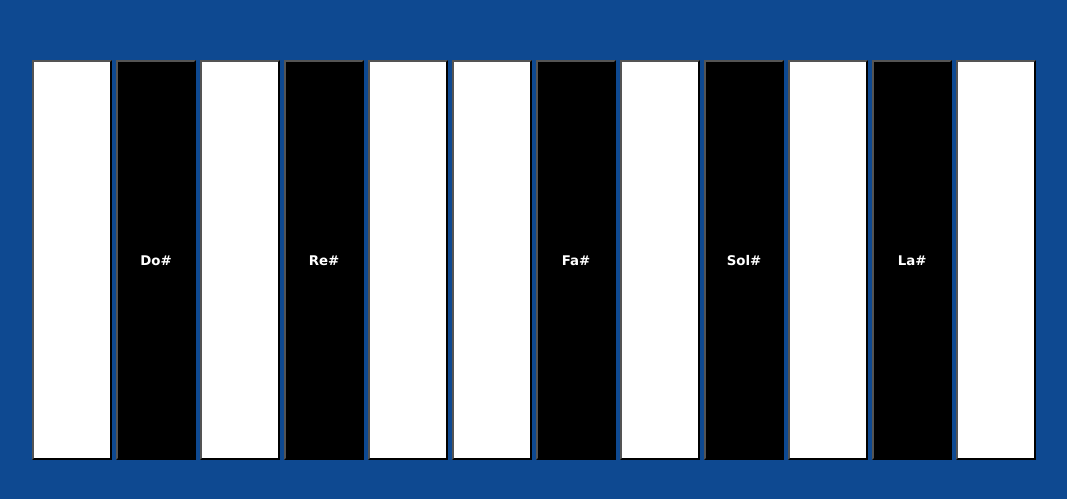
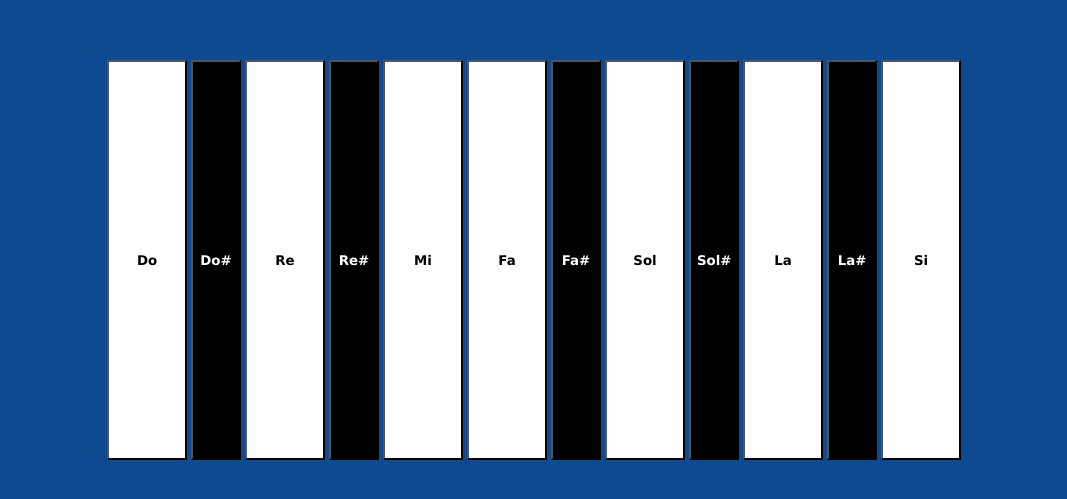
Before and after one commit to FatimaMillanes/app-basic-html, a plain HTML site: page index.html in a window 1280 px wide. Shown: the part 141-640 px from the top of the page, without its empty margins (106-1173 px from the left). Drawn offline with Linux system fonts and the light colour scheme.

Commit message:
finalpiano

```diff
--- a/app.js
+++ b/app.js
@@ -1,12 +1,19 @@
 
 const buttons = document.querySelectorAll('button');
 
-const playnote = event=>{
-    const button= event.target;
-    const note= button.dataset.note;
-    console.log('audio'+note);
+const playnote = event => {
+    const button = event.target;
+    const note = button.dataset.note;
+    const audioId =`audio${note}`;
+    console.log(audioId);
+    const audio = document.getElementById(audioId);
+    console.log(audio);
 
+    audio.pause();
+    audio.currentTime = 0;
+    audio.play();
 }
+
 buttons.forEach(
-    button => button.addEventListener('click',playnote)
+    button => button.addEventListener('click', playnote)
 );
--- a/index.html
+++ b/index.html
@@ -11,18 +11,18 @@
     <body>
 
 
-           <button data key= "1" data note="Do"  >Do</button>
-           <button data key= "2" data note="DoSharp" class="sharp">Do#</button>
-           <button data key= "3" data note="Re" >Re</button>
-           <button data key= "4" data note="ReSharp" class="sharp">Re#</button>
-           <button data key= "5" data note="Mi" >Mi</button>
-           <button data key= "6" data note="Fa" >Fa</button>
-           <button data key= "7" data note="FaSharp" class="sharp">Fa#</button>
-           <button data key= "8" data note="Sol" >Sol</button>
-           <button data key= "9" data note="SolSharp" class="sharp">Sol#</button>
-           <button data key= "0" data note="La" >La</button>
-           <button data key= "o" data note="LaSharp" class="sharp">La#</button>
-           <button data key= "p" data note="Si" >Si</button>
+        <button data-key="1" data-note="Do" >Do</button>
+        <button data-key="2" data-note="DoSharp" class="sharp">Do#</button>
+        <button data-key="3" data-note="Re">Re</button>
+        <button data-key="4" data-note="ReSharp" class="sharp">Re#</button>
+        <button data-key="5" data-note="Mi">Mi</button>
+        <button data-key="6" data-note="Fa">Fa</button>
+        <button data-key="7" data-note="FaSharp" class="sharp">Fa#</button>
+        <button data-key="8" data-note="Sol">Sol</button>
+        <button data-key="9" data-note="SolSharp" class="sharp">Sol#</button>
+        <button data-key="0" data-note="La">La</button>
+        <button data-key="q" data-note="LaSharp" class="sharp">La#</button>
+        <button data-key="w" data-note="Si">Si</button>
 
 
 
@@ -42,7 +42,7 @@
             <audio id="audioSolSharp" src="audio/SolSharp.mp3"></audio>
 
 
-            <script type="javascript" src="app.js">
+            <script type="text/javascript" src="app.js">
             </script>
     </body>
 </html>
--- a/style.css
+++ b/style.css
@@ -16,13 +16,13 @@ button
     width:80px;
     height:400px;
     background-color:#ffffff;
-    color:#00000000;
+    color:black;
 
 }
 
 button.sharp
 {
-    width:80px;
+    width:50px;
     background-color:black;
     color:#ffff;
 
```
